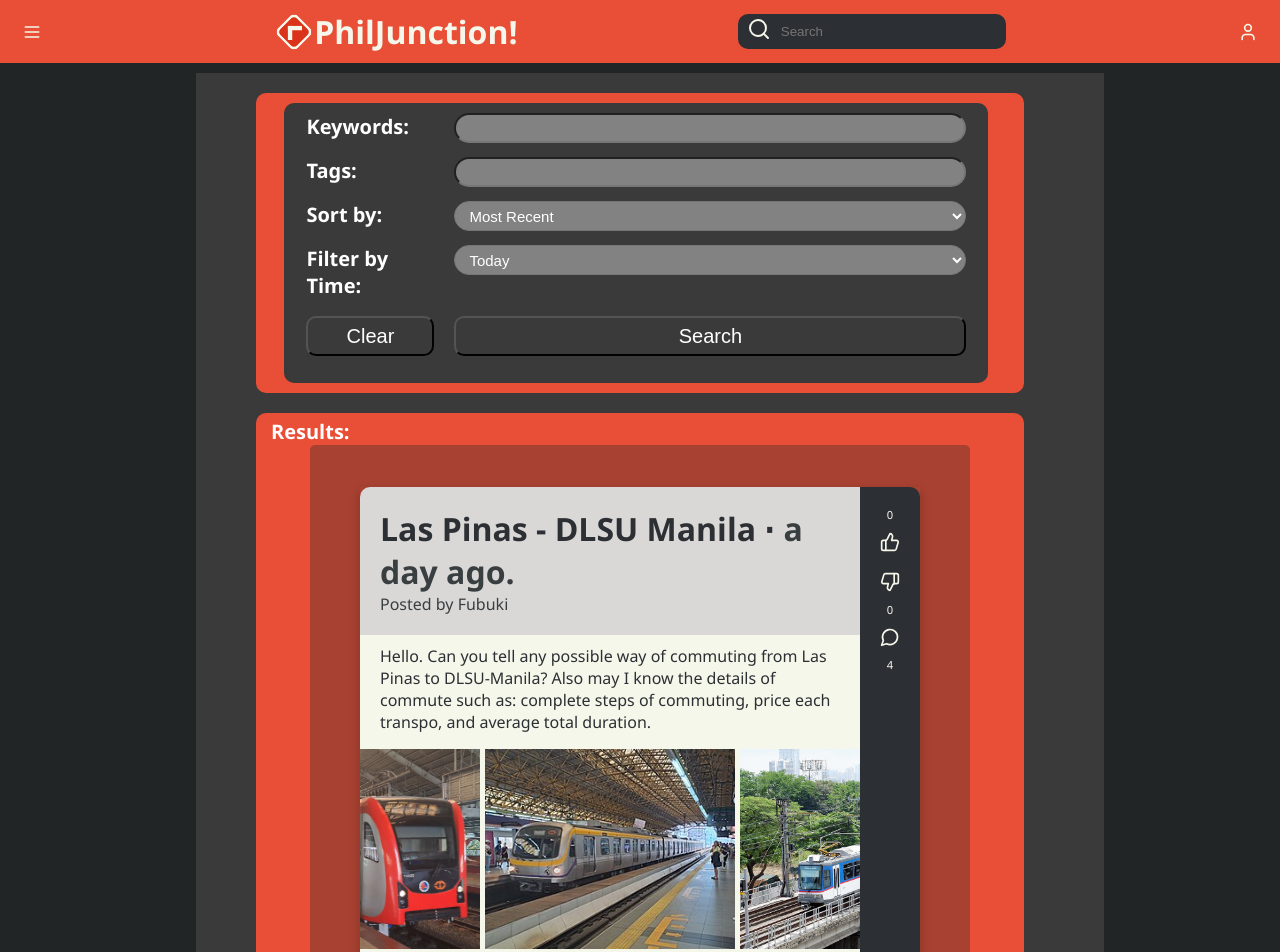
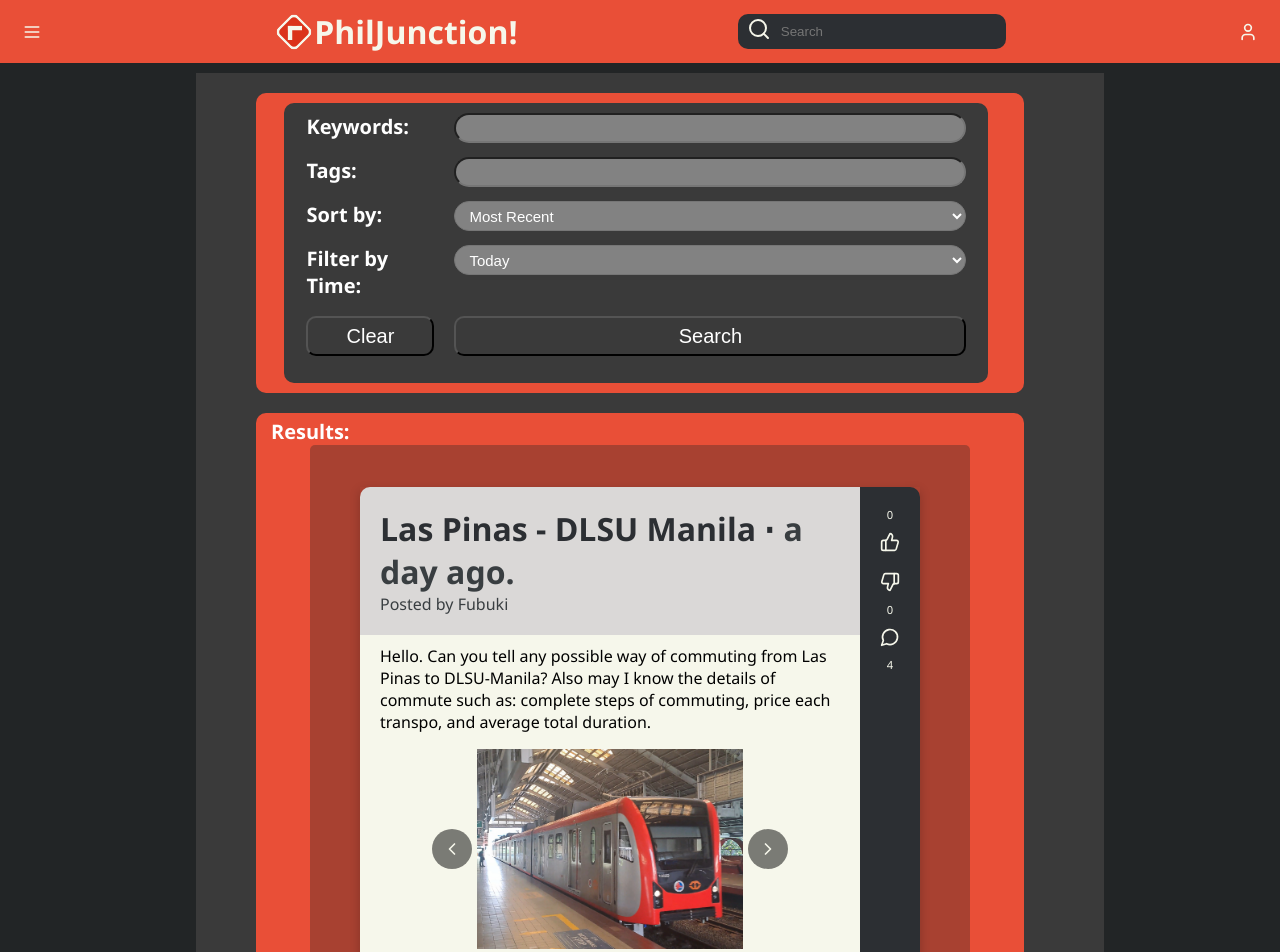
Before and after one commit to tonishii/PhilJunction, a React (Vite) app: page /search in a window 1280 px wide. Shown: the top 952 px of the page. Built offline with nearby package versions, Linux system fonts and the light colour scheme.

Commit message:
Added maxImages prop to imagecarousel

```diff
--- a/src/components/imagecarousel.tsx
+++ b/src/components/imagecarousel.tsx
@@ -5,8 +5,10 @@ import { ChevronRight, ChevronLeft } from "lucide-react";
 
 export default function ImageCarousel({
   images,
+  maxImages,
 }: {
-  images: string[]
+  images: string[];
+  maxImages: number;
 }) {
   const [currImageIndex, setImageIndex] = useState(0);
   const totalImages = images.length;
@@ -22,10 +24,9 @@ export default function ImageCarousel({
   function getNextImages(images: JSX.Element[], currentInd: number) {
     if (totalImages === 0) return [];
 
-    return Array.from({ length: Math.min(3, totalImages) }, (_, i) =>
+    return Array.from({ length: Math.min(maxImages, totalImages) }, (_, i) =>
       images[(currentInd + i) % totalImages]
     );
-
   }
 
   const imageElements: JSX.Element[] = images.map(imagePath => <img src={imagePath} alt="post image" className="post-image" />)
--- a/src/components/post.tsx
+++ b/src/components/post.tsx
@@ -56,19 +56,21 @@ export default function Post({
 
   return (
       <div className="post-container">
-        <Link to="/post" className="post-link">
         <div className="post-body">
           <div className="post-header">
+            <Link to="/post" className="post-link">
               <h1>
                 {post.title} &sdot;{" "}
                 <span className="gray">{handleDate(post.postDate)}</span>
               </h1>
+            </Link>
             <p className="gray">Posted by {post.username}</p>
           </div>
+
           <div className="post-main">
             <p>{post.body}</p>
             <div className="matchWidth">
-                <ImageCarousel images={post.images} />
+              <ImageCarousel images={post.images} maxImages={1}/>
             </div>
 
           </div>
@@ -80,7 +82,6 @@ export default function Post({
             ))}
           </div>
         </div>
-        </Link>
 
         <div className="post-sidebar">
           <div className='post-button'>
--- a/src/pages/postwindow.tsx
+++ b/src/pages/postwindow.tsx
@@ -107,7 +107,7 @@ export default function PostWindow({
           ))}
         </div>
 
-        <ImageCarousel images={post.images}/>
+        <ImageCarousel images={post.images} maxImages={3}/>
 
         <p>{post.body}</p>
       </div>
```
Lines whose indentation alone changed are shown as unchanged.
